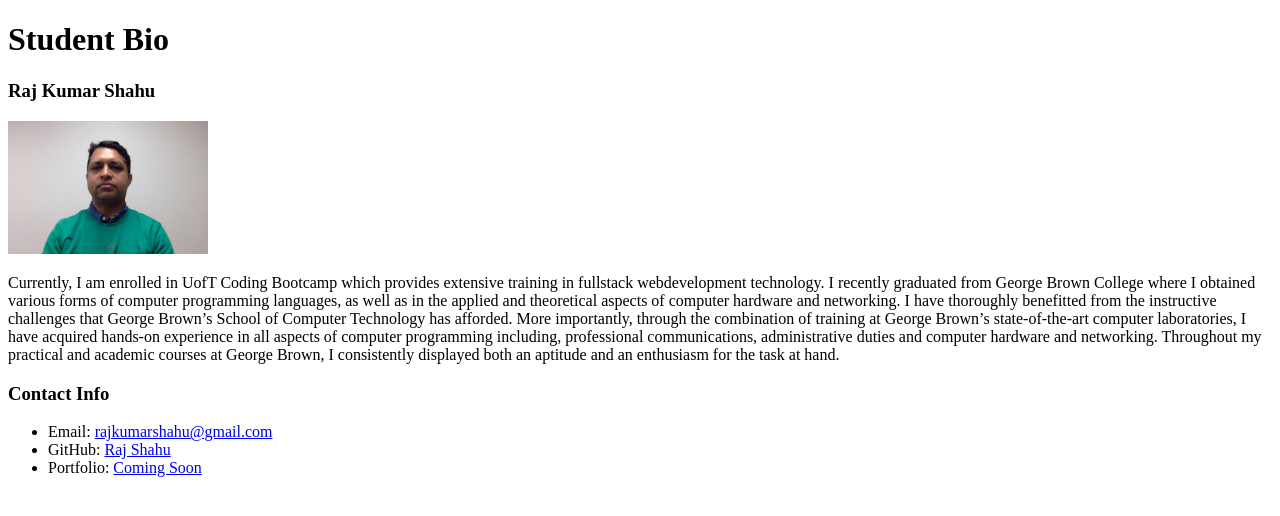
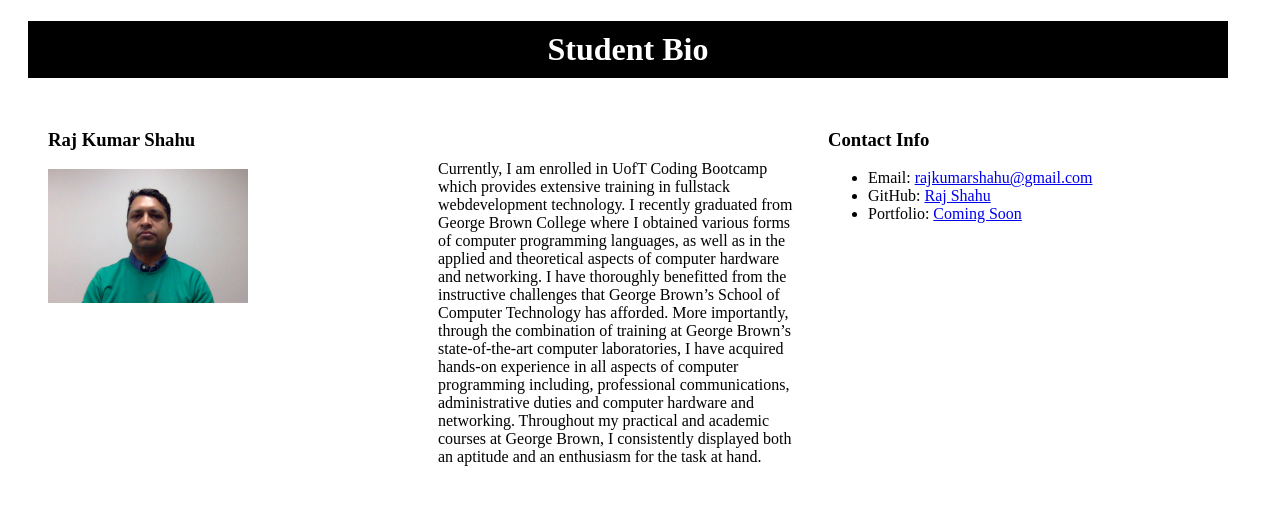
Before and after one commit to rajkumarshahu/day-2, a plain HTML site: page index.html in a window 1280 px wide. Drawn offline with Linux system fonts and the light colour scheme.

Commit message:
style added

```diff
--- a/index.html
+++ b/index.html
@@ -5,35 +5,72 @@
     <meta name="viewport" content="width=device-width, initial-scale=1.0" />
     <meta http-equiv="X-UA-Compatible" content="ie=edge" />
     <title>Document</title>
+    <style>
+      .container {
+        width:1200px;
+        margin: 20px;
+        background-color: antiquewhite;
+      }
+      .inline {
+        width: 30%;
+        float: left;
+        padding: 10px;
+        margin-left: 10px;
+      }
+
+      .header{
+        text-align: center;
+        background-color: black;
+        color: white;
+        padding: 10px;
+      }
+
+      p{
+        margin-top: 50px;
+
+      }
+    </style>
   </head>
+
   <body>
-    <h1>Student Bio</h1>
+    <div class="container">
+      <h1 class="header">Student Bio</h1>
+      <div class="inline">
         <h3>Raj Kumar Shahu</h3>
         <img src="raj-photo.jpg" alt="raj-photo" width="200px" />
-    <p>
-      Currently, I am enrolled in UofT Coding Bootcamp which provides extensive
-      training in fullstack webdevelopment technology. I recently graduated from
-      George Brown College where I obtained various forms of computer
-      programming languages, as well as in the applied and theoretical aspects
-      of computer hardware and networking. I have thoroughly benefitted from the
-      instructive challenges that George Brown’s School of Computer Technology
-      has afforded. More importantly, through the combination of training at
-      George Brown’s state-of-the-art computer laboratories, I have acquired
-      hands-on experience in all aspects of computer programming including,
-      professional communications, administrative duties and computer hardware
-      and networking. Throughout my practical and academic courses at George
-      Brown, I consistently displayed both an aptitude and an enthusiasm for the
-      task at hand.
+      </div>
+
+        <p class="inline">
+          Currently, I am enrolled in UofT Coding Bootcamp which provides
+          extensive training in fullstack webdevelopment technology. I recently
+          graduated from George Brown College where I obtained various forms of
+          computer programming languages, as well as in the applied and
+          theoretical aspects of computer hardware and networking. I have
+          thoroughly benefitted from the instructive challenges that George
+          Brown’s School of Computer Technology has afforded. More importantly,
+          through the combination of training at George Brown’s state-of-the-art
+          computer laboratories, I have acquired hands-on experience in all
+          aspects of computer programming including, professional
+          communications, administrative duties and computer hardware and
+          networking. Throughout my practical and academic courses at George
+          Brown, I consistently displayed both an aptitude and an enthusiasm for
+          the task at hand.
         </p>
 
+
+      <div class="inline">
         <h3>Contact Info</h3>
         <ul>
           <li>Email: <a href="#">rajkumarshahu@gmail.com</a></li>
           <li>
             GitHub:
-        <a href="https://github.com/rajkumarshahu" target="_blank">Raj Shahu</a>
+            <a href="https://github.com/rajkumarshahu" target="_blank"
+              >Raj Shahu</a
+            >
           </li>
           <li>Portfolio: <a href="#">Coming Soon</a></li>
         </ul>
+      </div>
+    </div>
   </body>
 </html>
```
Lines whose indentation alone changed are shown as unchanged.
